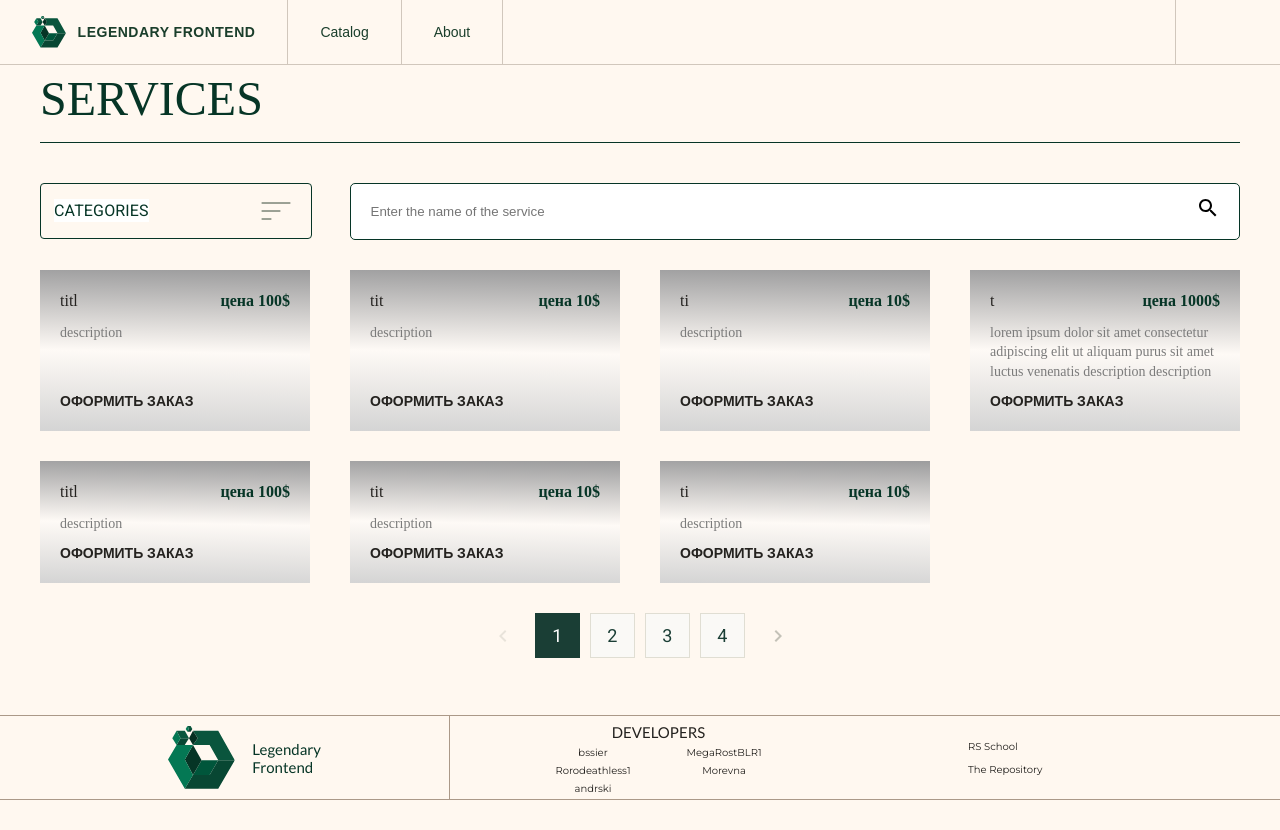
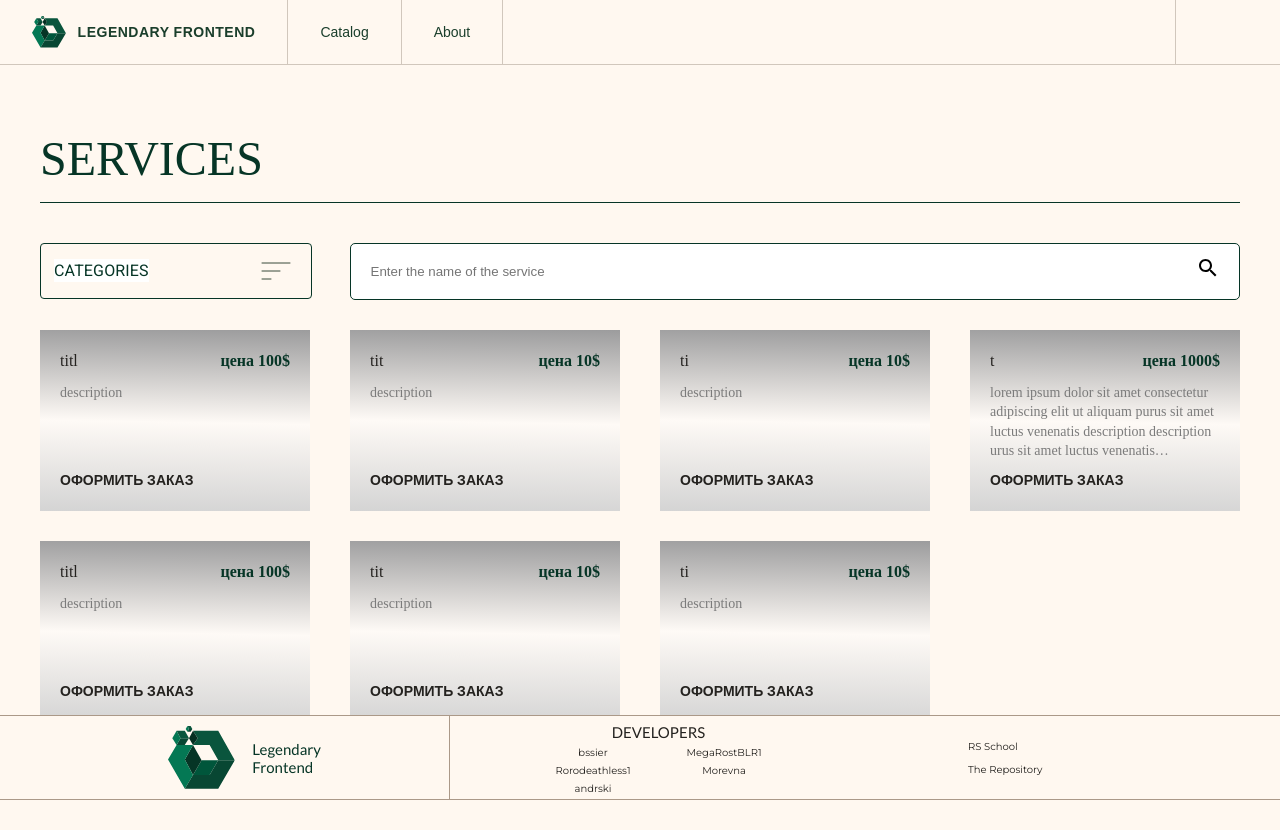
Before and after one commit to MegaRostBLR1/eCommerceLegendaryFrontendDevelopers, a React (Vite) app in the folder frontend/: page /catalog in a window 1280 px wide. Shown: the top 830 px of the page. Before the commit the page ends 800 px from the top, so only its background shows below. Built offline with nearby package versions, Linux system fonts and the light colour scheme; some icons are missing.

Commit message:
28: add catalog page

```diff
--- a/frontend/src/App.css
+++ b/frontend/src/App.css
@@ -12,3 +12,21 @@ body {
   max-width: var(--container-width);
   margin: 0 auto;
 }
+
+#root {
+  min-height: 100vh;
+  display: flex;
+  flex-direction: column;
+}
+
+main {
+  flex-grow: 1;
+}
+
+header {
+  flex-shrink: 0;
+}
+
+footer {
+  flex-shrink: 0;
+}
--- a/frontend/src/assets/styles/variables.css
+++ b/frontend/src/assets/styles/variables.css
@@ -42,4 +42,11 @@
   --title-shadow: 2px 6px 6px var(--text-shadow-color);
 
   --border-light: 1px solid var(--divider-color);
+
+  --font-size-h2: 48px;
+  --line-height-titles: 140%;
+  --filter-gap: 38px;
+  --border-dark: 1px solid var(--second-color);
+
+  --line-clamp: 4;
 }
--- a/frontend/src/pages/catalog-page/catalog-page.module.css
+++ b/frontend/src/pages/catalog-page/catalog-page.module.css
@@ -1,29 +1,48 @@
+.main {
+  display: flex;
+  flex-direction: column;
+  flex-grow: 1;
+}
+
+.catalog {
+  display: flex;
+  flex-grow: 1;
+  margin-top: 60px;
+  margin-bottom: 100px;
+}
+
+.container {
+  display: flex;
+}
+
 .wrapper {
   display: flex;
   flex-direction: column;
   gap: var(--space-lg);
+  flex-grow: 1;
 }
 
 .title {
-  font-weight: 400;
-  font-size: 48px;
-  line-height: 140%;
+  font-weight: var(--font-regular);
+  font-size: var(--font-size-h2);
+  line-height: var(--line-height-titles);
   text-transform: uppercase;
-  color: #063526;
-  border-bottom: 1px solid #063526;
-  padding-bottom: 10px;
+  color: var(--second-color);
+  border-bottom: var(--border-dark);
+  padding-bottom: var(--space-xs);
 }
 
 .content {
   display: flex;
   flex-direction: column;
-  gap: 30px;
+  flex-grow: 1;
+  gap: var(--space-md);
 }
 
 .filters {
   display: grid;
   grid-template-columns: repeat(4, 1fr);
-  gap: 38px;
+  gap: var(--filter-gap);
 }
 
 .categories {
@@ -33,7 +52,7 @@
 
 .categories svg {
   position: absolute;
-  right: 20px;
+  right: var(--space-sm);
   top: calc(50% - 16px);
   z-index: 1;
 }
@@ -46,6 +65,6 @@
 .cards {
   display: grid;
   grid-template-columns: repeat(4, 1fr);
-  column-gap: 40px;
-  row-gap: 30px;
+  column-gap: var(--space-lg);
+  row-gap: var(--space-md);
 }
--- a/frontend/src/pages/catalog-page/catalog-page.tsx
+++ b/frontend/src/pages/catalog-page/catalog-page.tsx
@@ -28,7 +28,7 @@ const DATA = [
     title: 't',
     price: 1000,
     description:
-      'lorem ipsum dolor sit amet consectetur adipiscing elit ut aliquam purus sit amet luctus venenatis description description',
+      'lorem ipsum dolor sit amet consectetur adipiscing elit ut aliquam purus sit amet luctus venenatis description description urus sit amet luctus venenatis description urus sit amet luctus venenatisdescription urus sit amet luctus venenatis',
     id: 4,
   },
   {
@@ -53,9 +53,9 @@ const DATA = [
 
 export const CatalogPage = () => {
   return (
-    <main>
-      <section>
-        <div className="page-container">
+    <main className={styles.main}>
+      <section className={styles.catalog}>
+        <div className={styles.container + ' page-container'}>
           <div className={styles.wrapper}>
             <h1 className={styles.title}>services</h1>
             <div className={styles.content}>
--- a/frontend/src/pages/catalog-page/constants.tsx
+++ b/frontend/src/pages/catalog-page/constants.tsx
@@ -1,4 +1,5 @@
 export const PAGINATION_STYLE = {
+  'margin-top': 'auto',
   '& .MuiPagination-ul': {
     justifyContent: 'center',
   },
--- a/frontend/src/pages/home-page/home-page.css
+++ b/frontend/src/pages/home-page/home-page.css
@@ -83,7 +83,7 @@
   flex-direction: column;
   gap: var(--space-xs);
   padding: var(--space-sm);
-  height: 100%;
+  height: 181px;
   background: var(--bg-gradient);
 }
 
@@ -107,10 +107,16 @@
 }
 
 .bestseller-card-description {
+  display: -webkit-box;
   font-weight: var(--font-regular);
   font-size: var(--text-small);
   line-height: 140%;
   color: var(--color-gray);
+
+  -webkit-box-orient: vertical;
+  -webkit-line-clamp: var(--line-clamp);
+  overflow: hidden;
+  text-overflow: ellipsis;
 }
 
 .bestseller-card-button {
```
